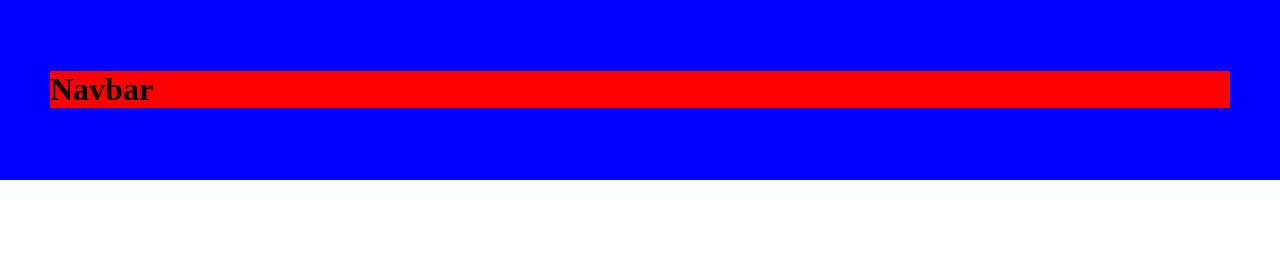
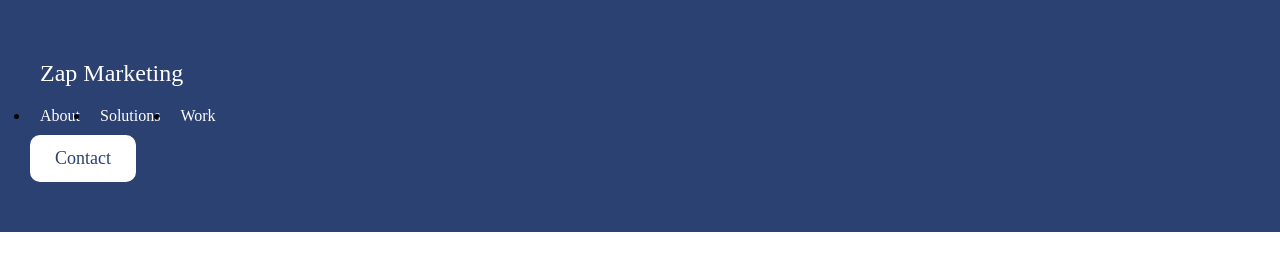
Before and after one commit to BigLu5/gatsby-landing-page, a Gatsby site: page / in a window 1280 px wide. Built offline with nearby package versions, Linux system fonts and the light colour scheme; Gatsby itself is replaced by a stand-in of ours.

Commit message:
add styling to header

```diff
--- a/src/components/container/styles.module.scss
+++ b/src/components/container/styles.module.scss
@@ -1,5 +1,5 @@
 .container {
-  padding: 50px;
-  box-sizing: border-box;
-  background: blue;
+  margin: 0 auto;
+  padding: 0 30px;
+  max-width: 1400px;
 }
--- a/src/components/navbar/index.js
+++ b/src/components/navbar/index.js
@@ -1,10 +1,31 @@
 import * as React from "react";
+import Container from "../container";
 import * as styles from "./styles.module.scss";
 
 const Navbar = () => {
   return (
     <div className={styles.navbar}>
-      <h1>Navbar</h1>
+      <Container>
+        <div className={styles.navbarInner}>
+          <a className={styles.logo} href="#">
+            Zap Marketing
+          </a>
+          <ul className={styles.list}>
+            <li className={styles.listItem}>
+              <a href="#">About</a>
+            </li>
+            <li className={styles.listItem}>
+              <a href="#">Solutions</a>
+            </li>
+            <li className={styles.listItem}>
+              <a href="#">Work</a>
+            </li>
+          </ul>
+          <a className={styles.cta} href="#">
+            Contact
+          </a>
+        </div>
+      </Container>
     </div>
   );
 };
--- a/src/components/navbar/styles.module.scss
+++ b/src/components/navbar/styles.module.scss
@@ -1,3 +1,49 @@
+@import "../../sass/variables.scss";
+
 .navbar {
-  background: red;
+  padding: 50px 0;
+  background-color: $blue;
 }
+
+.navbar-inner {
+  display: flex;
+  flex-wrap: wrap;
+  justify-content: space-between;
+  align-items: center;
+}
+
+.logo {
+  color: $white;
+  font-size: 24px;
+  text-decoration: none;
+}
+
+.list {
+  display: flex;
+  margin: 0;
+  padding: 0;
+}
+
+.list-item {
+  margin: 0;
+  padding: 0;
+  list-style-type: none;
+}
+
+a {
+  padding: 10px;
+  color: $white;
+  display: block;
+  font-size: 16px;
+  text-decoration: none;
+}
+
+.cta {
+  color: $blue;
+  font-size: 18px;
+  padding: 13px 25px;
+  border-radius: 10px;
+  display: inline-block;
+  text-decoration: none;
+  background-color: $white;
+}
--- a/src/pages/index.js
+++ b/src/pages/index.js
@@ -4,13 +4,7 @@ import Container from "../components/container";
 import "../sass/basics.scss";
 
 const IndexPage = () => {
-  return (
-    <>
-      <Container>
-        <Navbar />
-      </Container>
-    </>
-  );
+  return <Navbar />;
 };
 
 export default IndexPage;
--- /dev/null
+++ b/src/sass/variables.scss
@@ -0,0 +1,2 @@
+$blue: #2b4172;
+$white: #ffffff;
```
